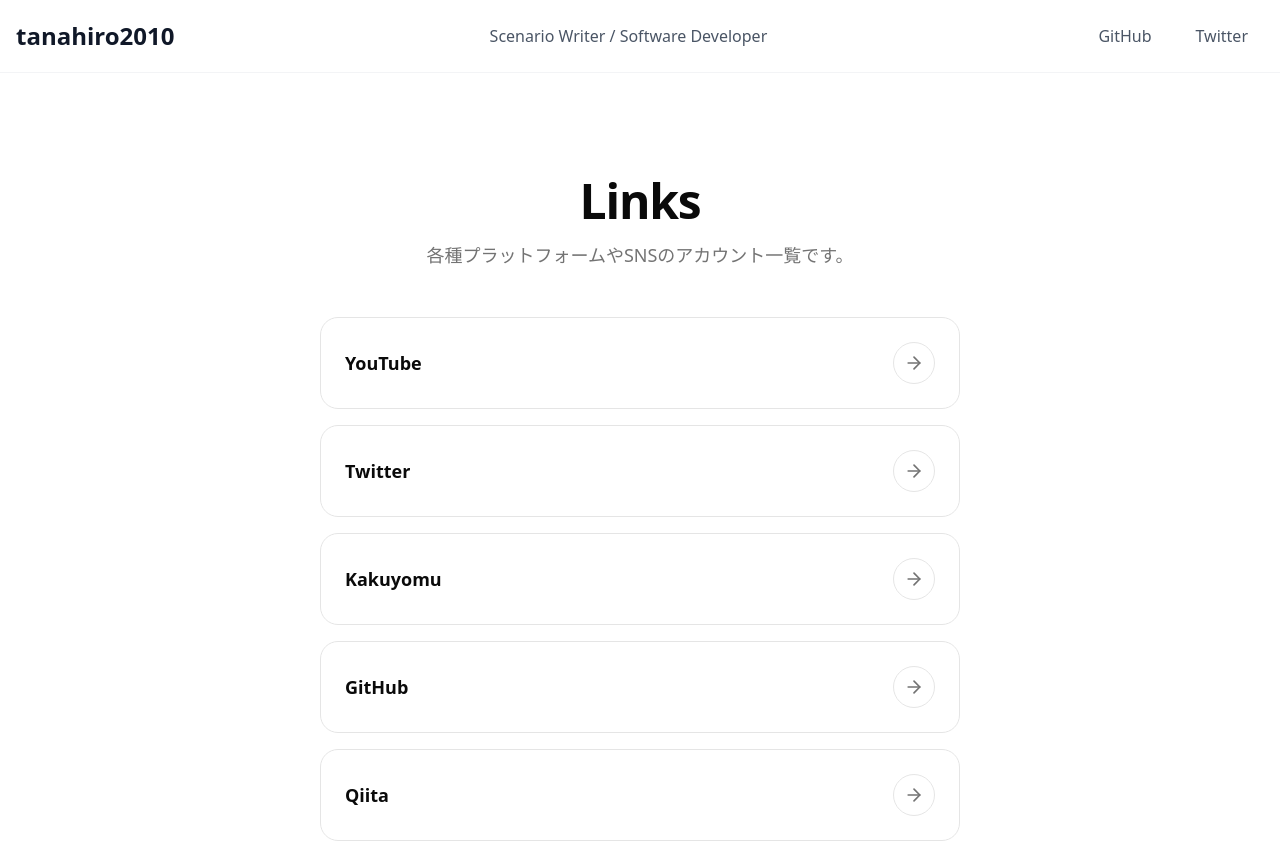
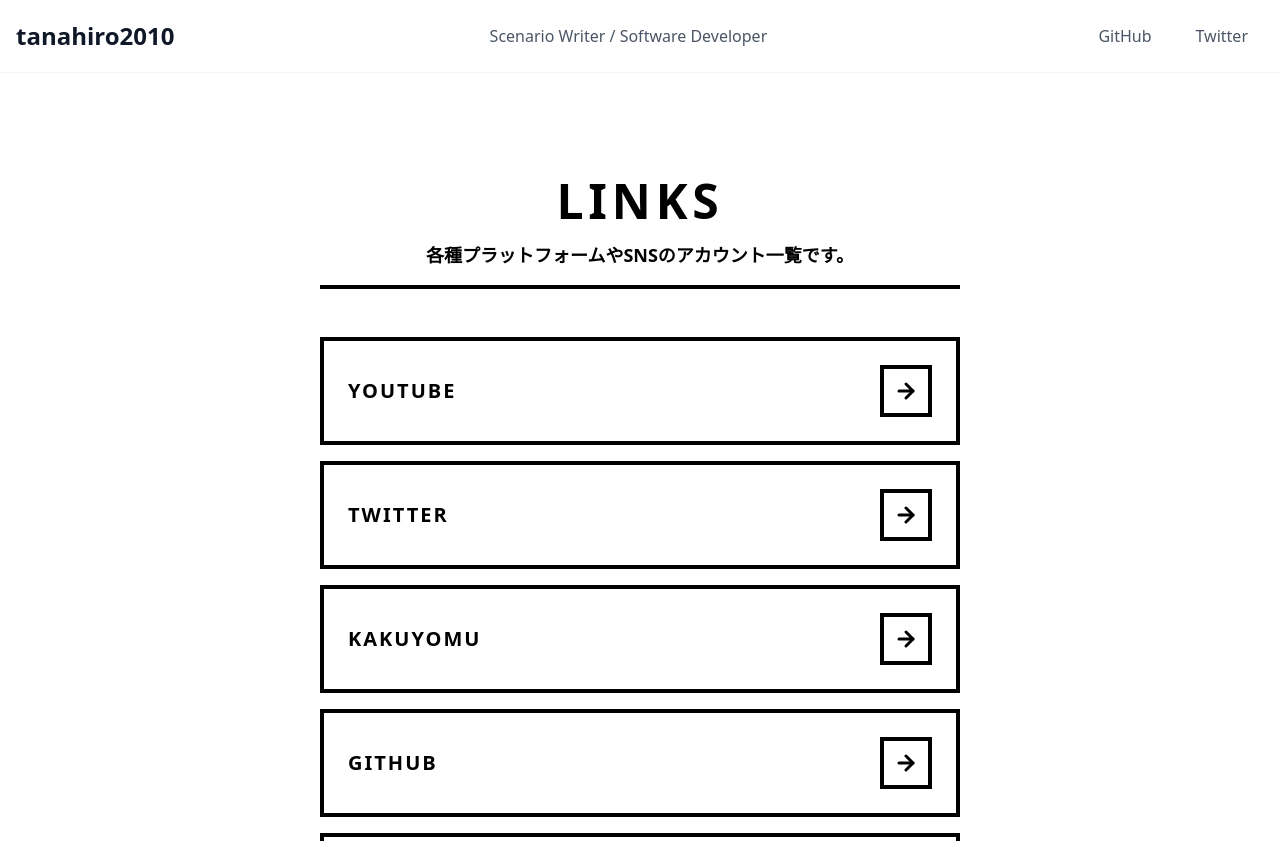
Before and after one commit to tanahiro2010/portfolio, a React (Vite) app: page /links in a window 1280 px wide. Shown: the top 841 px of the page. Built offline with nearby package versions, Linux system fonts and the light colour scheme.

Commit message:
feat: Linksコンポーネントのスタイルを改善し、テキストの色とフォントを更新

```diff
--- a/src/app/links.tsx
+++ b/src/app/links.tsx
@@ -19,11 +19,11 @@
 
 const Links = () => {
     return (
-        <div className="max-w-2xl mx-auto px-4 py-12 md:py-24">
+        <div className="max-w-2xl mx-auto px-4 py-12 md:py-24 bg-white text-black">
             <BlurFade delay={0.1} inView>
-                <div className="mb-12 text-center">
-                    <h1 className="text-4xl md:text-5xl font-extrabold tracking-tight mb-4 text-foreground">Links</h1>
-                    <p className="text-lg text-muted-foreground">
+                <div className="mb-12 text-center border-b-4 border-black pb-4">
+                    <h1 className="text-4xl md:text-5xl font-black uppercase tracking-widest mb-4 text-black">Links</h1>
+                    <p className="text-lg font-bold text-black">
                         各種プラットフォームやSNSのアカウント一覧です。
                     </p>
                 </div>
@@ -37,13 +37,13 @@
                                 to={link.href}
                                 aria-label={`${link.label} を開く`}
                                 title={link.label}
-                                className="group flex items-center justify-between border border-border rounded-2xl p-5 md:p-6 transition-all hover:bg-muted/50 hover:border-primary/30"
+                                className="group flex items-center justify-between border-4 border-black rounded-none p-5 md:p-6 transition-colors hover:bg-black hover:text-white"
                             >
-                                <span className="text-lg font-bold text-foreground group-hover:text-primary transition-colors truncate">
+                                <span className="text-xl font-black uppercase tracking-widest text-black group-hover:text-white transition-colors truncate">
                                     {link.label}
                                 </span>
-                                <div className="shrink-0 p-2 md:p-2.5 rounded-full border border-border bg-background group-hover:border-primary/50 group-hover:bg-primary/5 transition-colors">
-                                    <ArrowRight className="w-5 h-5 text-muted-foreground group-hover:text-primary transition-colors" />
+                                <div className="shrink-0 p-2 md:p-2.5 rounded-none border-4 border-black bg-white group-hover:border-white group-hover:bg-black transition-colors">
+                                    <ArrowRight className="w-6 h-6 text-black group-hover:text-white transition-colors" strokeWidth={3} />
                                 </div>
                             </Link>
                         </li>
```
